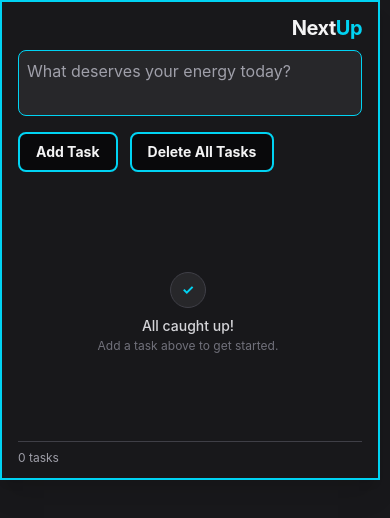
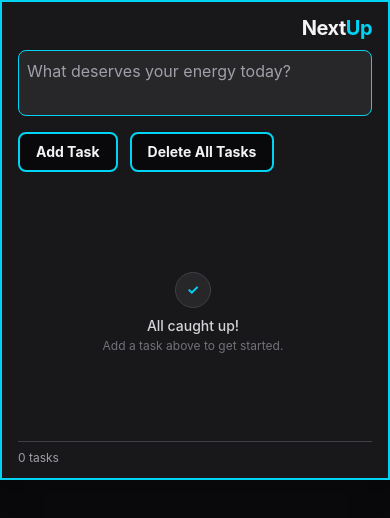
Before and after one commit to jwilliams21/nextup, a React (Vite) app: page / in a window 390 px wide. Shown: the top 518 px of the page. Built offline with nearby package versions, Linux system fonts and the light colour scheme.

Commit message:
Mobile size update

```diff
--- a/index.html
+++ b/index.html
@@ -7,7 +7,7 @@
     <link href="https://fonts.googleapis.com/css2?family=Inter+Tight:ital,wght@0,100..900;1,100..900&display=swap" rel="stylesheet">
     <title>NextUp</title>
   </head>
-  <body class="h-full bg-zinc-950 min-h-screen">
+  <body class="h-full bg-zinc-950 min-h-screen min-w-[360px]">
     <div id="root" class="w-full h-fit bg-zinc-900"></div>
     <script type="module" src="/src/main.jsx"></script>
   </body>
--- a/src/components/Home.jsx
+++ b/src/components/Home.jsx
@@ -69,7 +69,7 @@ export default function Home() {
 
 
     return (
-    <div className="w-full h-full sm:h-auto bg-zinc-900 text-zinc-100 flex flex-col justify-between overflow-hidden box-border">
+    <div className="w-full h-full min-h-0 bg-zinc-900 text-zinc-100 flex flex-col justify-between overflow-hidden box-border">
         {/* Textarea & Action Buttons */}
         <div className="shrink-0">
             <textarea
--- a/src/index.css
+++ b/src/index.css
@@ -2,16 +2,6 @@
 
 @import "tailwindcss";
 
-:root,
-html,
-body,
-#root {
-  background-color: #18181b !important;
-  margin: 0;
-  padding: 0;
-  width: 380px;
-  height: fit-content;
-}
 
 /* Custom subtle cyan/zinc scrollbar */
 .custom-scrollbar::-webkit-scrollbar {
```
